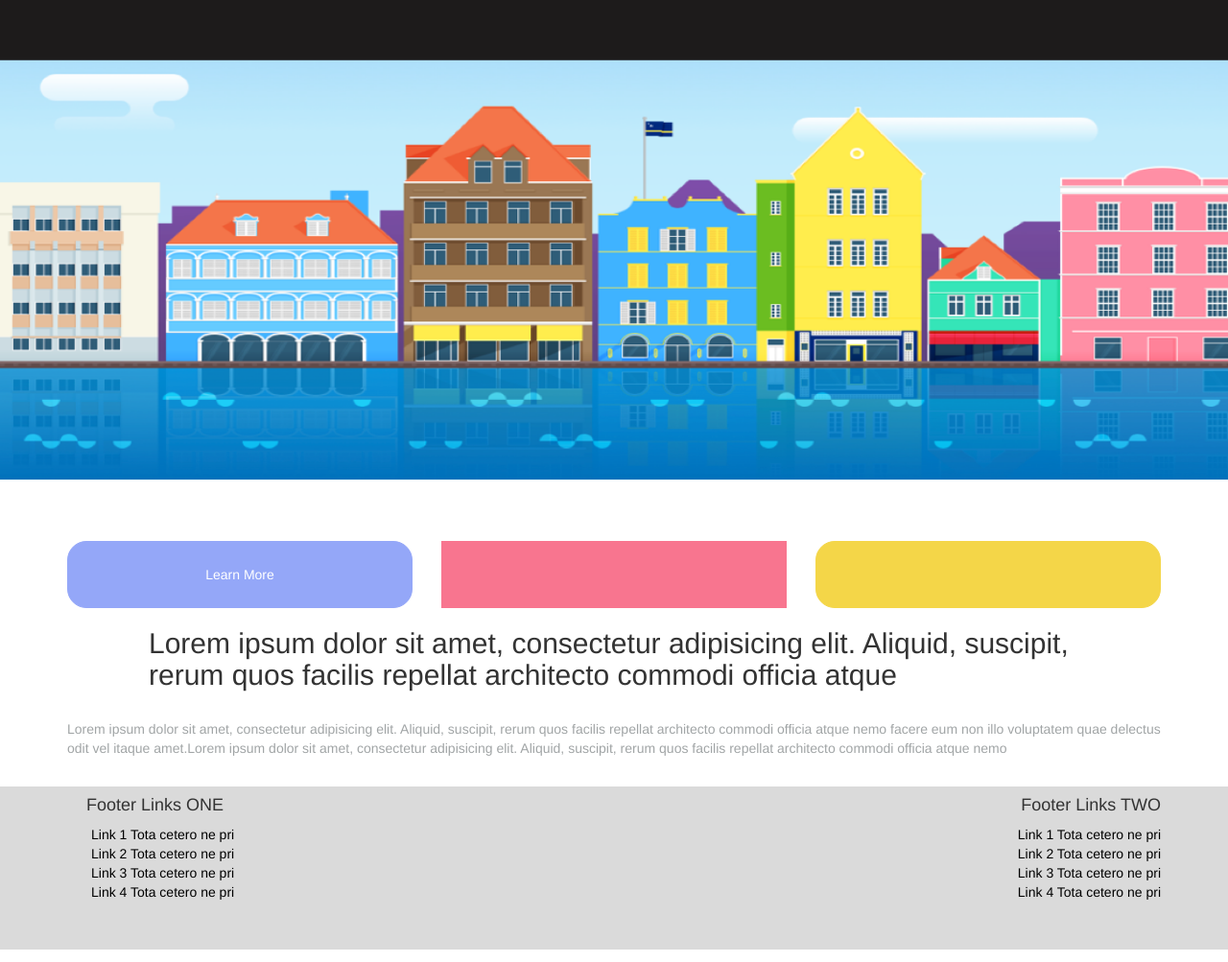
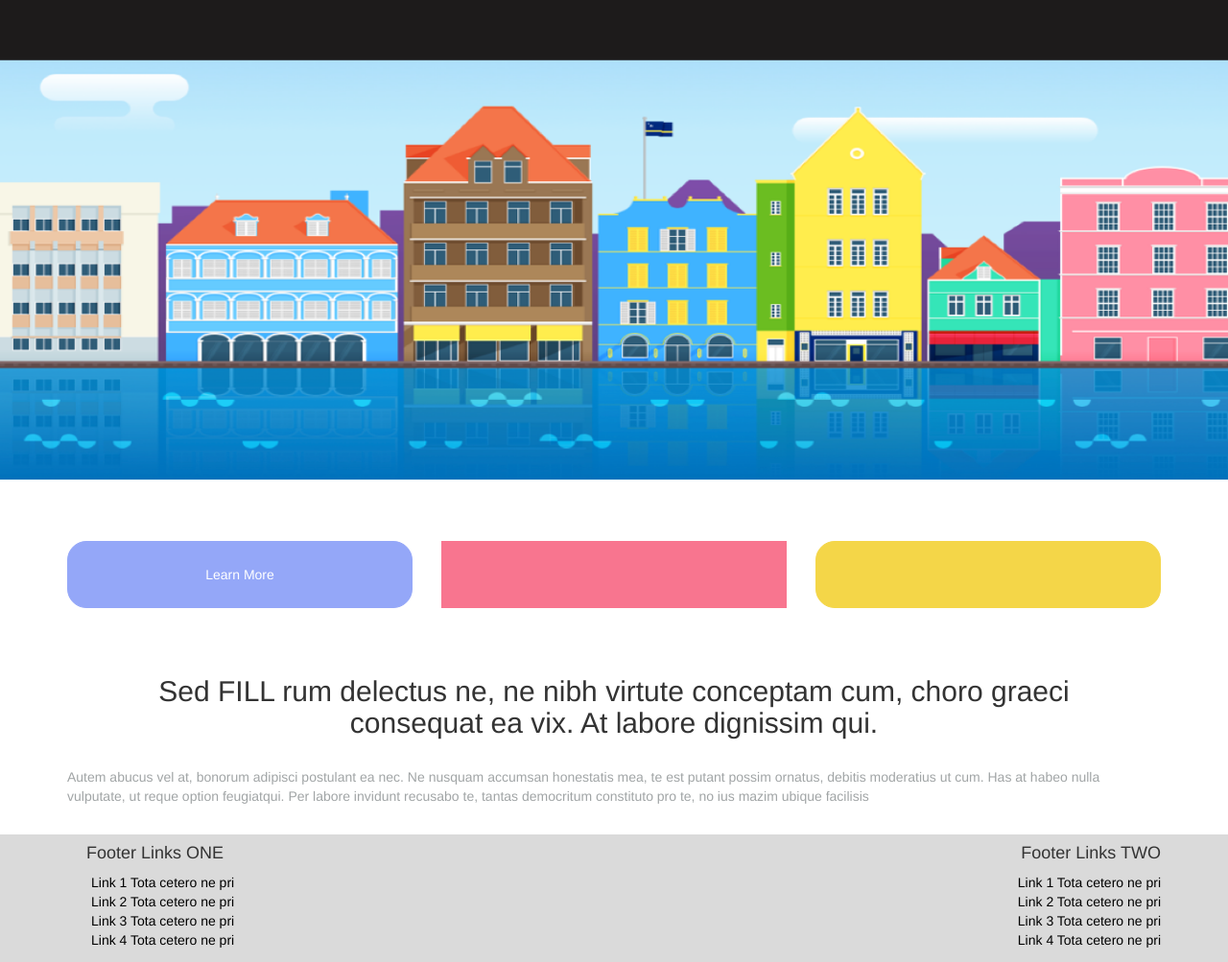
Before and after one commit to demobootstrap/demobootstrap.github.io, a plain HTML site: page index.html in a window 1280 px wide. Shown: the whole page at 96% size. Drawn offline with Linux system fonts and the light colour scheme.

Commit message:
edited text

```diff
--- a/index.html
+++ b/index.html
@@ -58,12 +58,14 @@
                 </div>
 
             </div>
-            <div class="row">
+            <div class="row" style="padding-top:50px;">
                 <div class="col-lg-12 col-md-12 col-sm-12 col-xs-12">
-                    <h4 class="section-heading hidden-lg hidden-sm hidden-md">Eveniet voluptatibus distinctio est, quiscumque.</h1>
-                    <h2 class="container hidden-sm hidden-xs" style="width:1000px;">Lorem ipsum dolor sit amet, consectetur adipisicing elit. Aliquid, suscipit, rerum quos facilis repellat architecto commodi officia atque</h1>
-                    <h4 class="section-heading hidden-lg hidden-xs hidden-md">  A omnis quisquam velit illo impedit magni Eveniet voluptatibus distinctio est, </h1>
-                    <p class="section-paragraph">Lorem ipsum dolor sit amet, consectetur adipisicing elit. Aliquid, suscipit, rerum quos facilis repellat architecto commodi officia atque nemo facere eum non illo voluptatem quae delectus odit vel itaque amet.Lorem ipsum dolor sit amet, consectetur adipisicing elit. Aliquid, suscipit, rerum quos facilis repellat architecto commodi officia atque nemo</p>
+                    <h4 class="section-heading hidden-lg hidden-sm hidden-md">At labore dignissim qui. </h4>
+                    <h2 class="container hidden-sm hidden-xs" style="text-align:center; width:1050px">Sed FILL rum delectus ne, ne nibh virtute conceptam cum, choro graeci consequat ea vix. At labore dignissim qui.</h1>
+                    <h3 class="hidden-lg hidden-xs hidden-md" style="text-align:left;padding-left:20px;width:650px">Sed harum delectus ne, ne nibh virtute conceptam cum, choro graeciconsequat ea vix. At labore dignissim qui. </h4>
+                    <p class="hidden-sm hidden-xs section-paragraph" style="text-align:left">Autem abucus vel at, bonorum adipisci postulant ea nec. Ne nusquam accumsan honestatis mea, te est putant possim ornatus, debitis moderatius ut cum. Has at habeo nulla vulputate, ut reque option feugiatqui. Per labore invidunt recusabo te, tantas democritum constituto pro te, no ius mazim ubique facilisis</p>
+                    <p class="hidden-xs hidden-md hidden-lg section-paragraph" style="text-align:left;padding-left:20px;width:530px; font-size:15px;">Autem abucus vel at, bonorum adipisci postulant ea nec. Ne nusquam accumsan honestatis mea, te est putant possim ornatus, debitis moderatius ut cum. Has at habeo nulla vulputate, ut reque option feugiatqui. Per labore invidunt recusabo te, tantas democritum constituto pro te, no ius mazim ubique facilisis</p>
+                    <p class=" container hidden-sm hidden-md hidden-lg section-paragraph" style="text-align:left">Autem abucus vel at, bonorum adipisci postulant ea nec. Ne nusquam accumsan honestatis mea, te est putant possim ornatus, debitis moderatius ut cum. Has at habeo nulla vulputate, ut reque option feugiatqui. Per labore invidunt recusabo te, tantas democritum constituto pro te, no ius mazim ubique facilisis</p>
                 </div>
             </div>
         </div>
```
